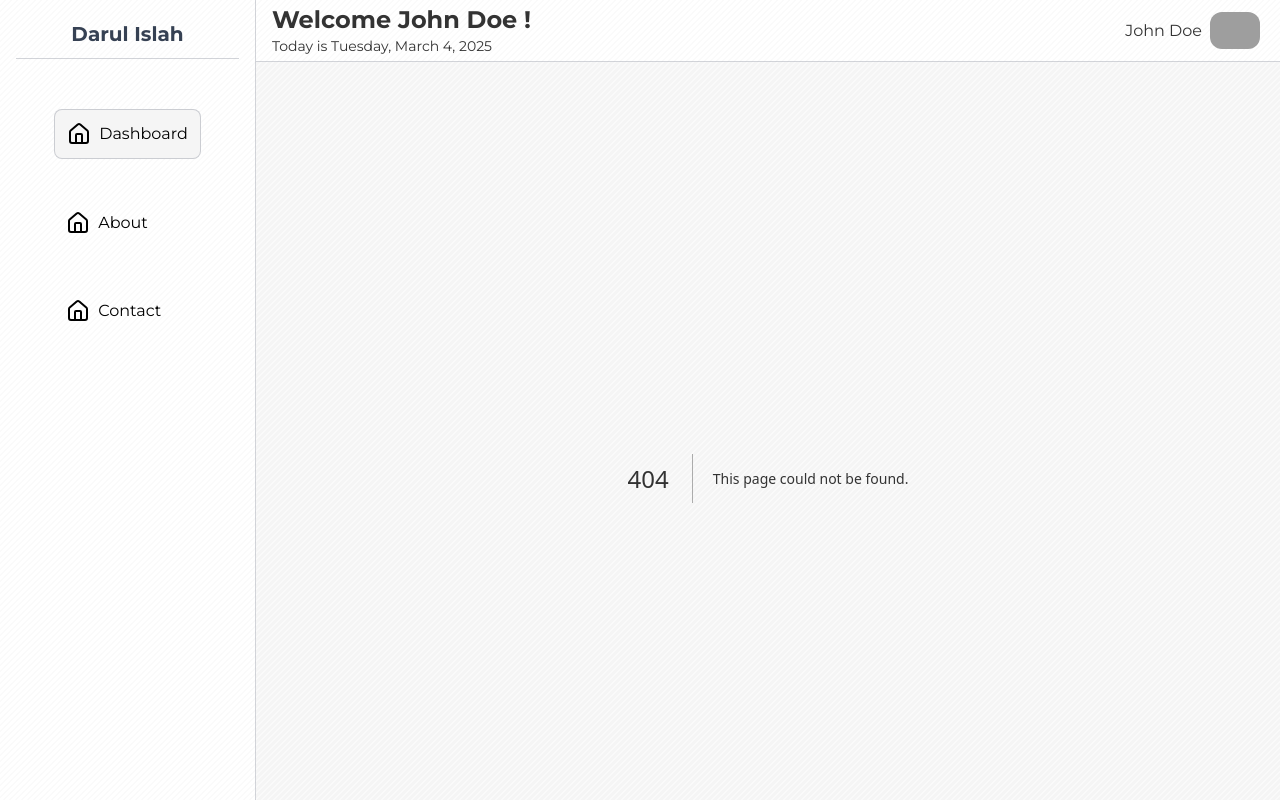
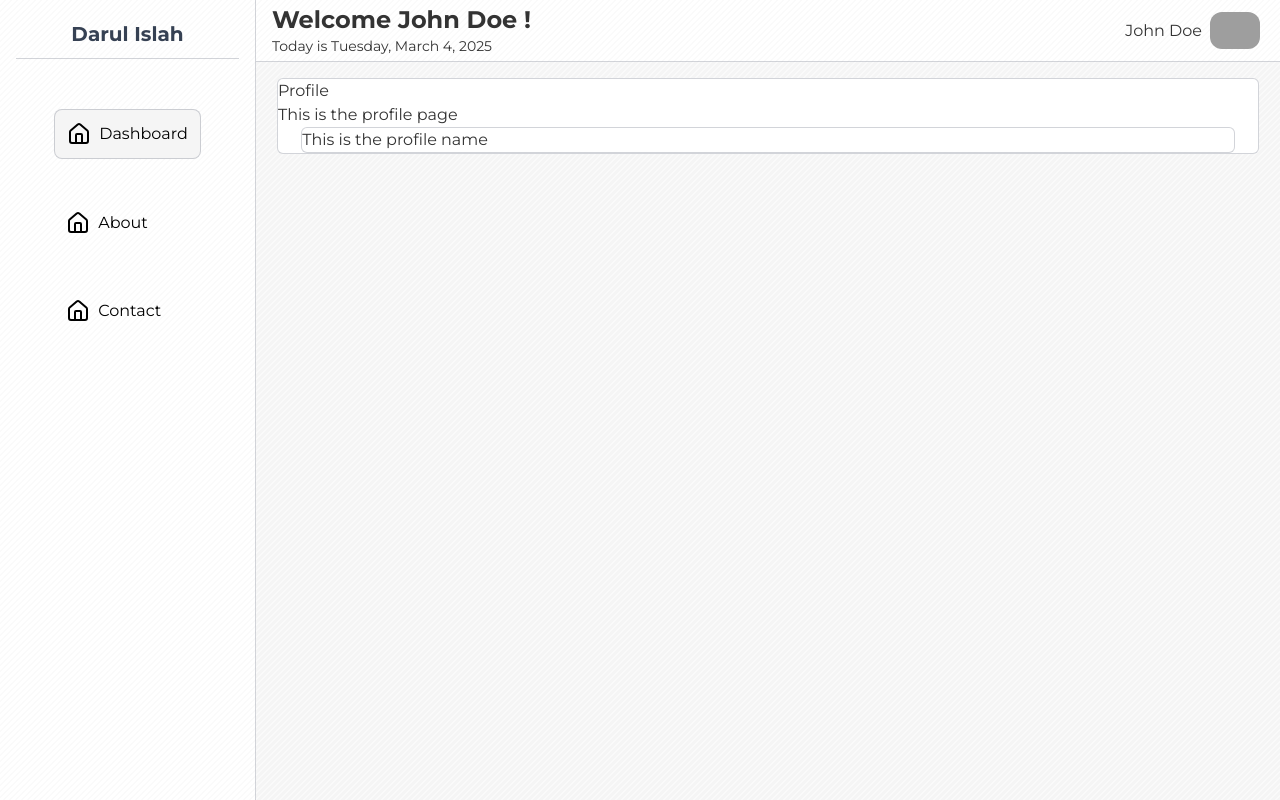
Before and after one commit to MdBillG/DIS-next, a Next.js app: page /profile in a window 1280 px wide. Before the commit this address had no page. Built offline with nearby package versions, Linux system fonts and the light colour scheme; grey boxes are pictures that could not be loaded.

Commit message:
working on profile

```diff
--- a/src/app/components/Avatar.jsx
+++ b/src/app/components/Avatar.jsx
@@ -2,11 +2,18 @@
 import { LogOut, Mail, User, UserPen } from "lucide-react";
 import Image from "next/image";
 import { useState } from "react";
+import { useRouter ,usePathname} from "next/navigation";
 
 const Avatar =()=>{
     const [profileDetails,setProfileDetails] = useState(false)
+    const router = useRouter();
         const nameStaff = "John Doe";
         const staffEmail= "JohnDoe@gmail.com"
+
+        const handleEditprofile = () =>{
+            router.push('/profile')
+            setProfileDetails(!profileDetails)
+        }
 return (
     <div className="flex items-center gap-2">
         <div>
@@ -34,7 +41,7 @@ height={50}
                 <div className="flex flex-col mx-5 gap-2 mt-4 cursor-pointer">
                     <div className="flex gap-2 text-[#333333]">
                     <UserPen size={16} strokeWidth={1.75} />
-                    <h1>Edit Profile</h1>
+                    <h1 onClick={()=>handleEditprofile()}>Edit Profile</h1>
                     </div>
                     <div className="flex  gap-2 ">
                     <LogOut size={16} strokeWidth={1.75}/>
--- /dev/null
+++ b/src/app/components/Profile/Profilename.jsx
@@ -0,0 +1,10 @@
+const ProfileName = ()=>{
+    return (
+
+            <div className="w-20/21 bg-white border-[0.063rem] border-gray-500/30 rounded-md mx-auto">
+                This is the profile name
+            </div>
+    )
+}
+
+export default ProfileName
--- /dev/null
+++ b/src/app/components/Profile/index.jsx
@@ -0,0 +1,12 @@
+import ProfileName from "./Profilename"
+
+const Profile = () => {
+    return (
+        <div className="w-[99%] bg-white border-[0.063rem] border-gray-500/30 rounded-md mx-auto">
+            <h1>Profile</h1>
+            <p>This is the profile page</p>
+            <ProfileName/>
+        </div>
+    )
+}
+export default Profile
--- a/src/app/layout.js
+++ b/src/app/layout.js
@@ -19,7 +19,7 @@ export default function RootLayout({ children }) {
       <Sidebar />
       <div className="flex flex-col flex-1 overflow-hidden">
         <Header />
-        <main className="p-4 overflow-y-auto bg-[#f5f5f5]
+        <main className="p-4 overflow-y-auto bg-[#f5f5f5] flex-grow min-h-screen
         "
         style={{
           backgroundColor: "#f5f5f5",
--- /dev/null
+++ b/src/app/profile/page.jsx
@@ -0,0 +1,9 @@
+import Profile from "../components/Profile"
+
+const page = ()=>{
+    return(
+     <Profile/>
+    )
+}
+
+export default page
```
